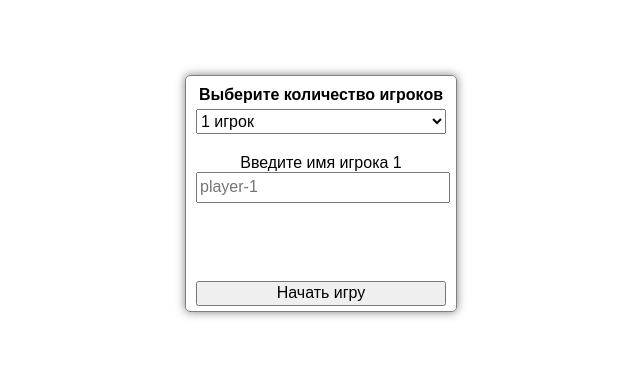
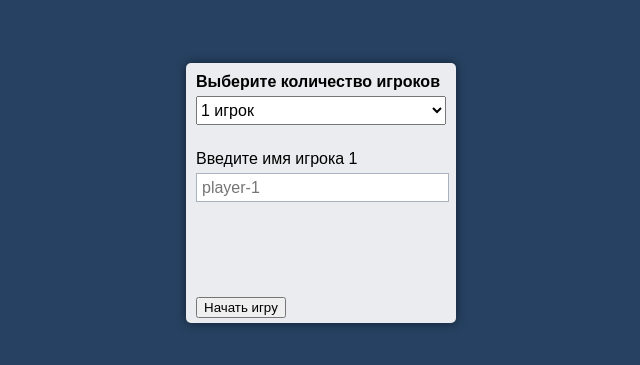
Before and after one commit to LexaDel/seabattle, a React (Create React App) app: page / in a window 1280 px wide. Shown: the part 207-572 px from the top of the page, without its empty margins (319-959 px from the left). Built offline with nearby package versions, Linux system fonts and the light colour scheme.

Commit message:
refact: change view of game

```diff
--- a/scss/style.scss
+++ b/scss/style.scss
@@ -7,12 +7,11 @@ body {
     .login-container {
         position: relative;
         width: 250px;
-        height: 215px;
-        text-align: center;
-        border: 1px solid gray;
+        height: 240px;
         border-radius: 5px;
         padding: 10px;
         box-shadow: 0 0 10px rgba(0,0,0,0.5);
+        background: rgba(255,255,255, 0.9);
 
         .login-list-container {
             .login-list-title {
@@ -22,7 +21,7 @@ body {
             .list {
                 select {
                     width: $default-input-width;
-                    height: $default-input-height;
+                    height: calc(#{$default-input-height} + 4px);
                     font-size: $default-input-font-size;
                     margin: 5px 0 5px 0;
                 }
@@ -34,13 +33,20 @@ body {
             width: 100%;
 
             .form {
-                padding-top: 5px;
+                padding-top: 10px;
+                .form-title{
+                    margin-bottom: 5px;
+                }
             }
+
 
             input {
                 width: calc(#{$default-input-width} - 4px);
                 height: $default-input-height;
                 font-size: $default-input-font-size;
+                border: $default-input-border;
+                color: $default-input-font-color;
+                padding: 1px 0 1px 5px;
             }
         }
 
@@ -48,10 +54,13 @@ body {
             position: absolute;
             bottom: 5px;
 
-            input {
+            button {
                 width: $default-input-width;
-                height: $default-input-height;
+                height: calc(#{$default-input-height} + 4px);
                 font-size: $default-input-font-size;
+                border: $default-input-border;
+                color: $default-input-font-color;
+                background-color: #fff;
             }
         }
     }
@@ -62,13 +71,23 @@ body {
         align-items: center;
         flex-direction: row;
         height: 100vh;
+        background: #264161;
+
         .player-info-container {
-            height: 339px;
+            height: 300px;
+            width: 500px;
             border: 1px solid #777;
             position: relative;
+            background: #677a90;
+            color: #d3d9df;
 
             &.active{
-                box-shadow: 0px 0px 10px red;
+                background: white;
+                color: $default-input-font-color;
+
+                .player-name {
+                    border-bottom: 3px solid $default-input-font-color;
+                }
             }
 
             &.left {
@@ -83,22 +102,49 @@ body {
                 padding: 5px;
                 text-align: center;
                 font-size: 25px;
+                border-bottom: 3px solid #d3d9df;
+                &.computer:before {
+                    font-family: "FontAwesome";
+                    content: "\f108";
+                    padding-right: 5px;
+                }
+
+                &:before {
+                    font-family: "FontAwesome";
+                    content: "\f007";
+                    padding-right: 5px;
+                }
             }
 
             .player-shots {
-                padding: 5px
+                padding: 15px 0 15px 10px;
+                font-size: 20px;
+                .player-kill,
+                .player-miss {
+                    display: inline-block;
+                    width: 50%;
+                }
             }
 
             .player-ships {
                 padding: 5px;
+                font-size: 20px;
             }
         }
+    }
+
+    .game-over {
+        width: 300px;
+        height: 150px;
+        text-align: center;
+        border-radius: 4px;
+        background: #fff;
+        color: $default-input-font-color;
     }
 
     .board {
         width: 511px;
         height: 341px;
-        background: url(../img/desktop-background.jpg) no-repeat;
         background-size: 100%;
         display: flex;
         justify-content: center;
--- a/scss/variables.scss
+++ b/scss/variables.scss
@@ -5,3 +5,7 @@ $default-input-width: 250px;
 
 //font
 $default-input-font-size: 16px;
+$default-input-font-color: #264161;
+
+//border
+$default-input-border: 1px solid #a8b3bf;
--- a/src/css/style.css
+++ b/src/css/style.css
@@ -5,35 +5,42 @@ body {
   body .login-container {
     position: relative;
     width: 250px;
-    height: 215px;
-    text-align: center;
-    border: 1px solid gray;
+    height: 240px;
     border-radius: 5px;
     padding: 10px;
-    box-shadow: 0 0 10px rgba(0, 0, 0, 0.5); }
+    box-shadow: 0 0 10px rgba(0, 0, 0, 0.5);
+    background: rgba(255, 255, 255, 0.9); }
     body .login-container .login-list-container .login-list-title {
       font-weight: bold; }
     body .login-container .login-list-container .list select {
       width: 250px;
-      height: 25px;
+      height: calc(25px + 4px);
       font-size: 16px;
       margin: 5px 0 5px 0; }
     body .login-container .login-form-container {
       padding: 10px 0 15px 0;
       width: 100%; }
       body .login-container .login-form-container .form {
-        padding-top: 5px; }
+        padding-top: 10px; }
+        body .login-container .login-form-container .form .form-title {
+          margin-bottom: 5px; }
       body .login-container .login-form-container input {
         width: calc(250px - 4px);
         height: 25px;
-        font-size: 16px; }
+        font-size: 16px;
+        border: 1px solid #a8b3bf;
+        color: #264161;
+        padding: 1px 0 1px 5px; }
     body .login-container .login-start-container {
       position: absolute;
       bottom: 5px; }
-      body .login-container .login-start-container input {
+      body .login-container .login-start-container button {
         width: 250px;
-        height: 25px;
-        font-size: 16px; }
+        height: calc(25px + 4px);
+        font-size: 16px;
+        border: 1px solid #a8b3bf;
+        color: #264161;
+        background-color: #fff; }
   body #container {
     display: -webkit-box;
     display: flex;
@@ -44,13 +51,20 @@ body {
     -webkit-box-orient: horizontal;
     -webkit-box-direction: normal;
             flex-direction: row;
-    height: 100vh; }
+    height: 100vh;
+    background: #264161; }
     body #container .player-info-container {
-      height: 339px;
+      height: 300px;
+      width: 500px;
       border: 1px solid #777;
-      position: relative; }
+      position: relative;
+      background: #677a90;
+      color: #d3d9df; }
       body #container .player-info-container.active {
-        box-shadow: 0px 0px 10px red; }
+        background: white;
+        color: #264161; }
+        body #container .player-info-container.active .player-name {
+          border-bottom: 3px solid #264161; }
       body #container .player-info-container.left {
         margin-right: 10px; }
       body #container .player-info-container.right {
@@ -58,15 +72,36 @@ body {
       body #container .player-info-container .player-name {
         padding: 5px;
         text-align: center;
-        font-size: 25px; }
+        font-size: 25px;
+        border-bottom: 3px solid #d3d9df; }
+        body #container .player-info-container .player-name.computer:before {
+          font-family: "FontAwesome";
+          content: "\f108";
+          padding-right: 5px; }
+        body #container .player-info-container .player-name:before {
+          font-family: "FontAwesome";
+          content: "\f007";
+          padding-right: 5px; }
       body #container .player-info-container .player-shots {
-        padding: 5px; }
+        padding: 15px 0 15px 10px;
+        font-size: 20px; }
+        body #container .player-info-container .player-shots .player-kill,
+        body #container .player-info-container .player-shots .player-miss {
+          display: inline-block;
+          width: 50%; }
       body #container .player-info-container .player-ships {
-        padding: 5px; }
+        padding: 5px;
+        font-size: 20px; }
+  body .game-over {
+    width: 300px;
+    height: 150px;
+    text-align: center;
+    border-radius: 4px;
+    background: #fff;
+    color: #264161; }
   body .board {
     width: 511px;
     height: 341px;
-    background: url(../img/desktop-background.jpg) no-repeat;
     background-size: 100%;
     display: -webkit-box;
     display: flex;
```
